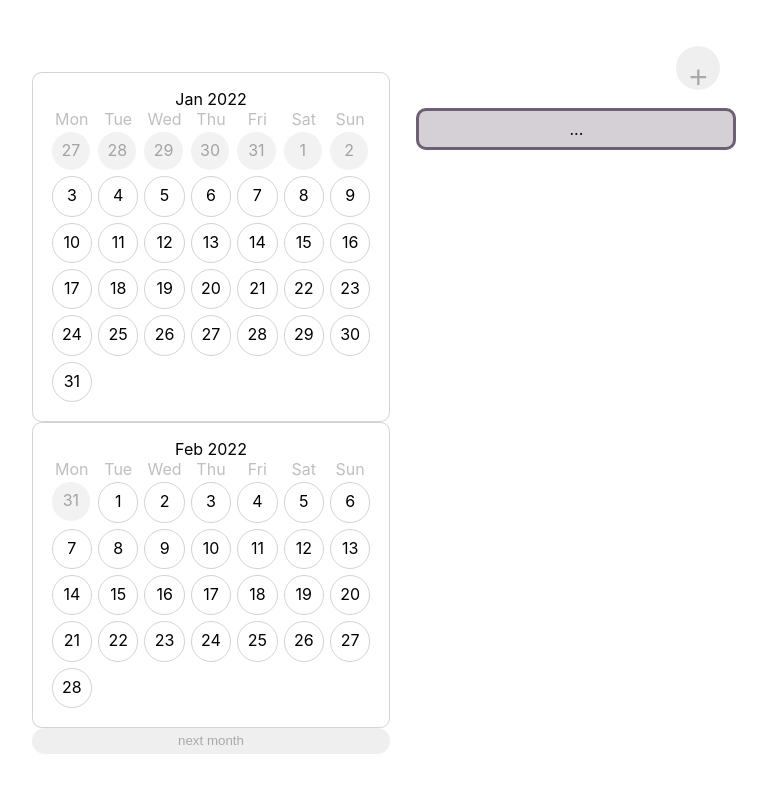
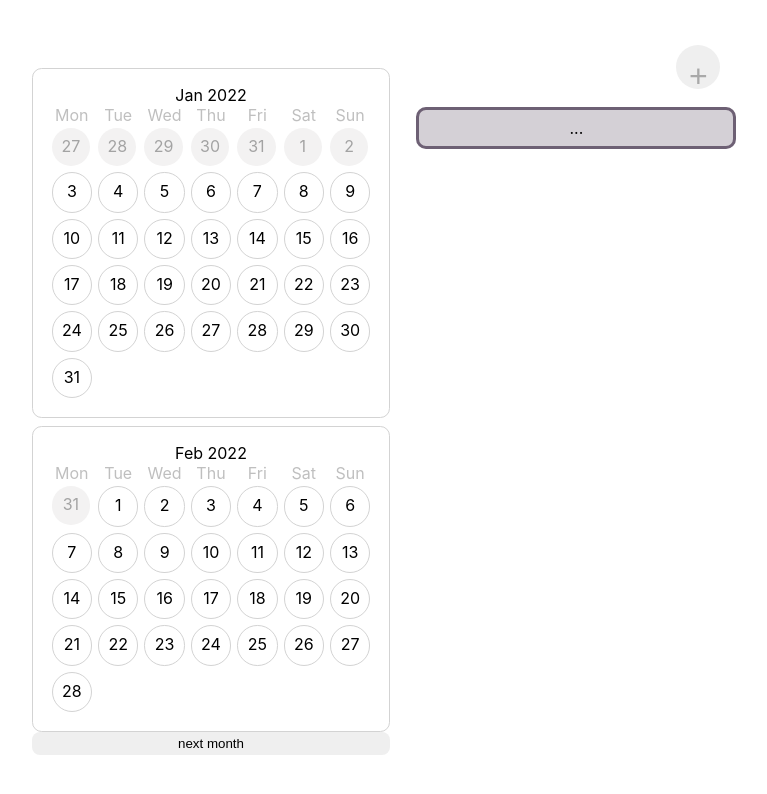
Before and after one commit to juliabiel25/scheduling-app, a React (Create React App) app: page / in a window 1280 px wide. Shown: the top 794 px of the page, without its empty margins (264-1031 px from the left). Built offline with nearby package versions, Linux system fonts and the light colour scheme; the HTML template or start-up script is replaced by a standard one.

Commit message:
Transitioned DatePickers to a styled components

```diff
--- a/src/components/DatePickers.tsx
+++ b/src/components/DatePickers.tsx
@@ -1,8 +1,31 @@
+import React, { useState, useEffect } from 'react';
+import styled from 'styled-components';
 import DatePicker from './DatePicker';
-import React, { useState, useEffect } from 'react';
 import DateSelection from '../utils/DateSelection';
 import { selectionSetProp } from '../types/types';
 import '../styles/DatePickers.css';
+
+const NavigationButton = styled.button<{}>`
+  border: none;
+  width: 100%;
+  border-radius: .6em;
+  padding: .3em;
+
+  &:hover {
+    box-shadow: rgba(60, 64, 67, 0.3) 0 1px 3px 0,
+    rgba(60, 64, 67, 0.15) 0 4px 8px 3px;
+    color: #222222;
+  }
+  &:disabled {
+    visibility: hidden;
+  }
+`;
+
+const DatePickersGroup = styled.div<{}>`
+  display: flex;
+  flex-direction: column;
+  gap: .5em;
+`;
 
 export interface DatePickersProps {
   dateRange: [Date, Date];
@@ -69,32 +92,29 @@ const DatePickers: React.FC<DatePickersProps> = (props) => {
 
   return (
     <div className="date-picker-list">
-      <button
-        className="datepickers-nav-btn"
+      <NavigationButton
         onClick={scrollBackward}
-        disabled={datePickerScroll > 0 ? false : true}
-      >
+        disabled={datePickerScroll > 0 ? false : true}>
         previous month
-      </button>
+      </NavigationButton>
 
-      <div className='datepickers-group'>
+      <DatePickersGroup>
         {datePickers.slice(
           datePickerScroll,
           datePickerScroll + props.monthsPerPage,
         )}
-      </div>
+      </DatePickersGroup>
 
-      <button
-        className="datepickers-nav-btn"
+      <NavigationButton
         onClick={scrollForward}
         disabled={
           datePickerScroll + props.monthsPerPage < datePickers.length
             ? false
             : true
-        }
-      >
+        }>
         next month
-      </button>
+      </NavigationButton>
+
     </div>
   );
 };
--- a/src/styles/SchedulePicker.css
+++ b/src/styles/SchedulePicker.css
@@ -3,14 +3,6 @@
     flex-direction: row;
     gap: 10px;
   }
-
-.date-picker, .time-picker {
-    border: 1px solid lightgray;
-    padding: 1rem;
-    border-radius: 10px;
-    width: fit-content;
-    height: fit-content;
-}
 
 .active-selections {
   border: 1px solid grey;
```
Also changed, not shown: src/styles/global.ts (added, +14 -0 lines).
